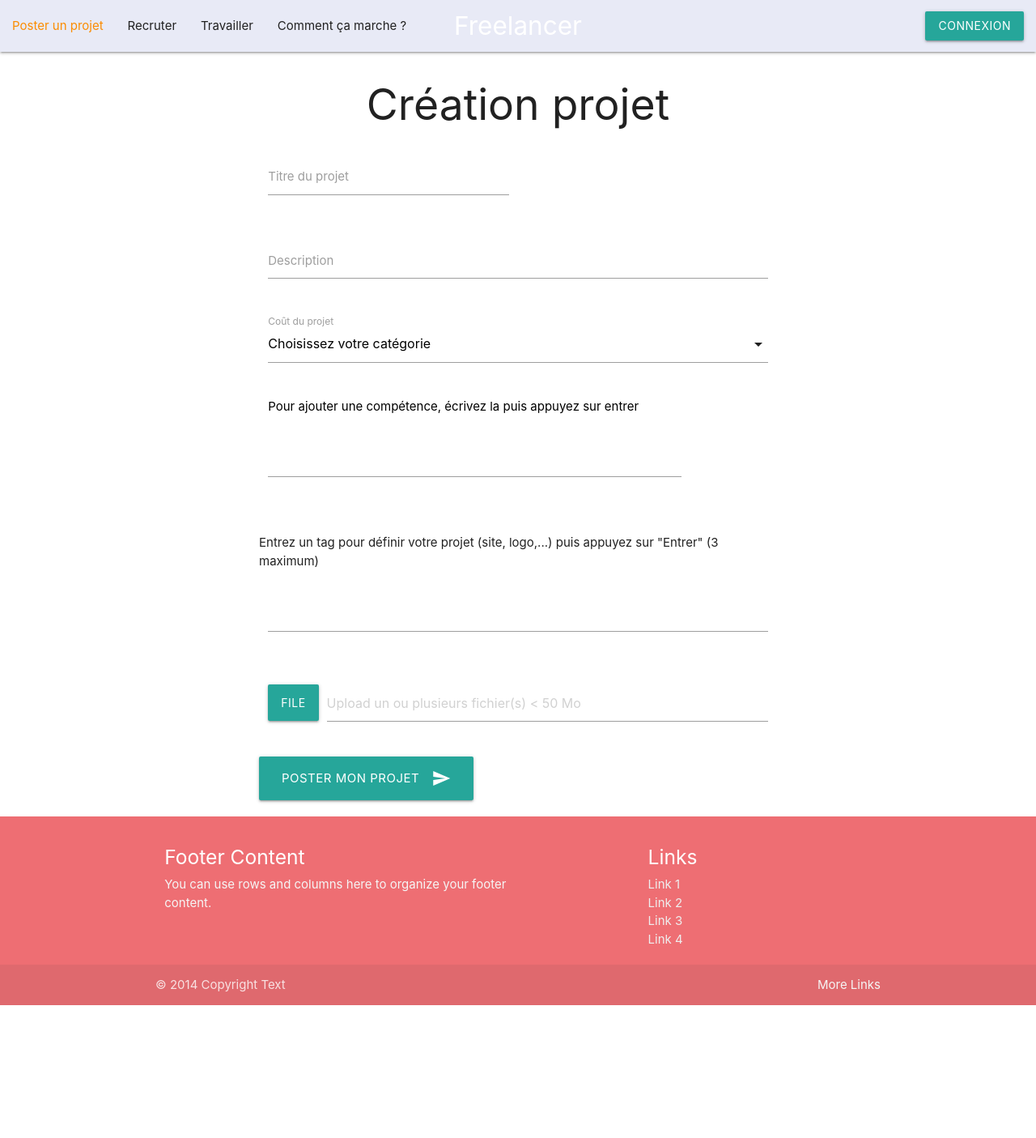
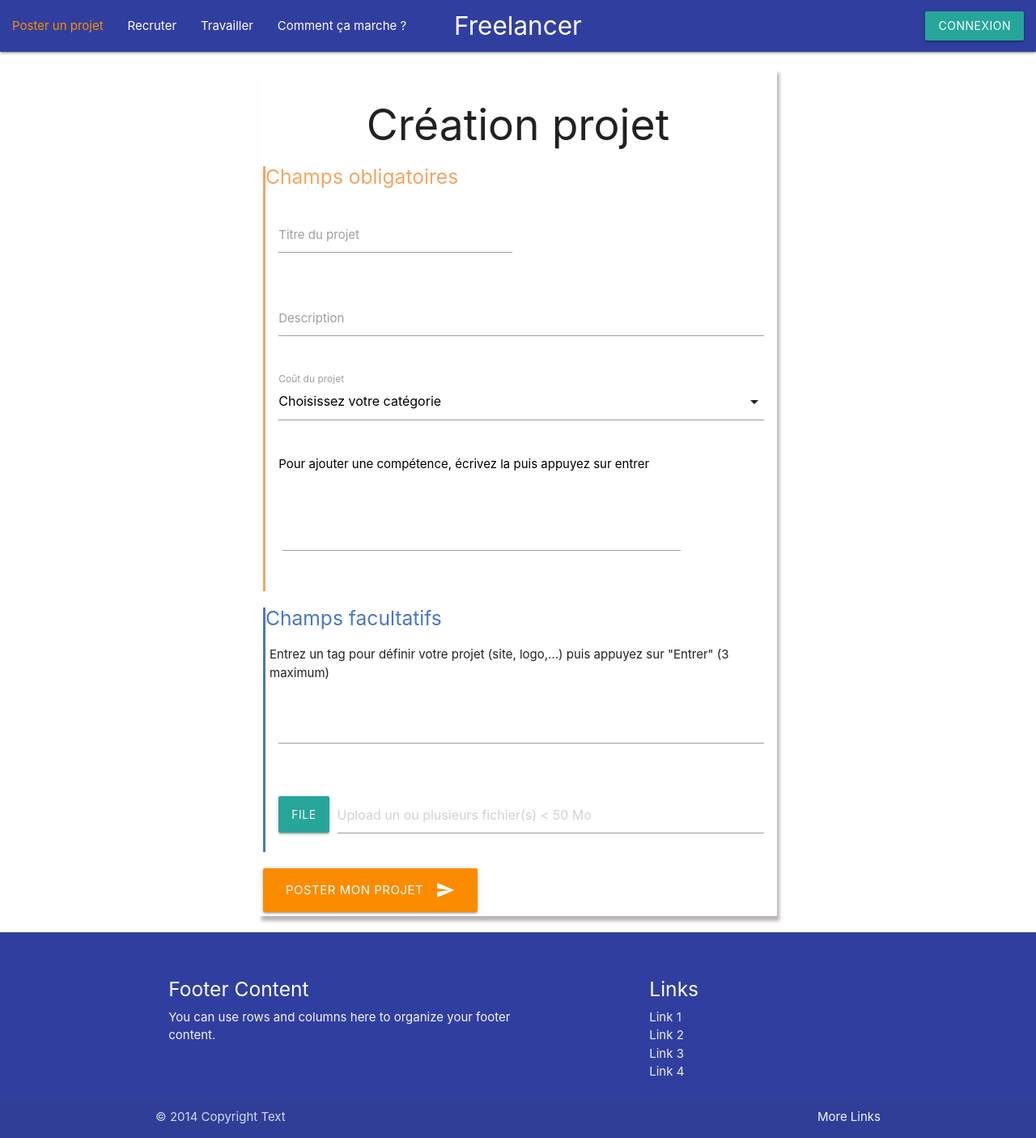
Before and after one commit to Korentyn/freelancer, a CodeIgniter app: page /Bizness/index.php/inscription/projet in a window 1280 px wide. Shown: the whole page at 81% size. Before the commit the page ends 1241 px from the top, so only its background shows below. Run offline with CodeIgniter, Linux system fonts and the light colour scheme.

Commit message:
CSS Creation Projet + début vérifications inputs

```diff
--- a/application/controllers/Inscription.php
+++ b/application/controllers/Inscription.php
@@ -22,11 +22,25 @@ class Inscription extends CI_Controller {
     }
 
     public function projet(){
+        $this->load->library('form_validation');
+        $this->load->helper('url_helper');
+        $this->load->helper(array('form', 'url'));
+
+        $this->form_validation->set_rules('titre', 'Titre', 'required');
+        $this->form_validation->set_rules('description', 'Description', 'required');
+        $this->form_validation->set_rules('catProjet', 'Coût du projet', 'required');
+        $this->form_validation->set_rules('competences', 'Compétences attendues', 'required');
+
         $this->load->model('Projetbdd');
-        $this->load->helper('url_helper');
-        $this->load->helper('url');
         $this->load->view('layout/layout');
-        $this->load->view('pages/formCreationProjet');
+        if ($this->form_validation->run() == FALSE)
+        {
+            $this->load->view('pages/formCreationProjet');
+        }
+        else
+        {
+            $this->load->view('pages/formCreationProjetSuccess');
+        }
         $this->load->view('layout/footer');
     }
 
--- a/application/views/layout/footer.php
+++ b/application/views/layout/footer.php
@@ -14,7 +14,7 @@
     <!--        crossorigin="anonymous"></script>-->
 </head>
 <body>
-<footer class="page-footer">
+<footer class="page-footer indigo darken-2">
     <div class="container">
         <div class="row">
             <div class="col l6 s12">
--- a/application/views/layout/layout.php
+++ b/application/views/layout/layout.php
@@ -9,15 +9,15 @@
 <body>
 <!-- NAVBAR PRINCIPALE -->
 <nav>
-    <div class="nav-wrapper indigo lighten-5">
+    <div class="nav-wrapper indigo darken-2">
         <a href="<?php echo site_url(''); ?>" class="brand-logo center">Freelancer</a>
         <a href="#" data-target="mobile-demo" class="sidenav-trigger"><i class="material-icons">menu</i></a>
 
         <ul id="nav-mobile" class="left hide-on-med-and-down">
             <li><a class="orange-text text-darken-1" href="<?php echo site_url('index.php/Inscription/projet'); ?>">Poster un projet</a></li>
-            <li><a class="grey-text text-darken-4" href="<?php echo site_url('index.php/Trouver/freelance'); ?>">Recruter</a></li>
-            <li><a class="grey-text text-darken-4" href="<?php echo site_url('index.php/Trouver/projets'); ?>">Travailler</a></li>
-            <li><a class="grey-text text-darken-4" href="#">Comment ça marche ?</a></li>
+            <li><a class="white-text " href="<?php echo site_url('index.php/Trouver/freelance'); ?>">Recruter</a></li>
+            <li><a class="white-text " href="<?php echo site_url('index.php/Trouver/projets'); ?>">Travailler</a></li>
+            <li><a class="gwhite-text " href="#">Comment ça marche ?</a></li>
         </ul>
         <ul id="nav-mobile" class="right hide-on-med-and-down">
             <li><a class="waves-effect waves-light btn modal-trigger" href="#modalConnexion">Connexion</a></li>
--- a/application/views/pages/formCreationProjet.php
+++ b/application/views/pages/formCreationProjet.php
@@ -16,6 +16,8 @@
     <link rel="stylesheet" type="text/css" href="<?php echo base_url('asset/css/formCreationProjet.css'); ?>">
 </head>
 <body id="bodyForm">
+<?php echo validation_errors(); ?>
+
 <form method="post" action="#" enctype="multipart/form-data">
 
 
@@ -24,21 +26,23 @@
 <div id="myForm-wrapper" class="row">
     <form id="myFormInscription" class="col s12" action="#">
         <h2 class="titleForm">Création projet</h2>
+        <div class="champsObligatoires">
+            <h5>Champs obligatoires</h5>
         <div class="row">
             <div class="input-field col s6">
-                <input id="pseudo" type="text" class="validate">
-                <label for="pseudo">Titre du projet</label>
+                <textarea id="titre" class="materialize-textarea" size="30" data-length="30"></textarea>
+                <label for="titre">Titre du projet</label>
             </div>
         </div>
         <div class="row">
             <div class="input-field col s12">
-                <textarea id="textarea2" class="materialize-textarea" data-length="120"></textarea>
-                <label for="textarea2">Description</label>
+                <textarea id="description" class="materialize-textarea" size="1200" data-length="1200"></textarea>
+                <label for="description">Description</label>
             </div>
         </div>
         <div class="row">
             <div class="input-field col s12">
-                <select>
+                <select id="catProjet">
                     <option value="" disabled selected>Choisissez votre catégorie</option>
                     <option value="1">0-250€ (Petit projet)</option>
                     <option value="2">250-500€ (Moyen projet)</option>
@@ -53,13 +57,15 @@
             <div class="col s12">
                 <label style="color:black;font-size: 1em;">Pour ajouter une compétence, écrivez la puis appuyez sur entrer</label>
                 <div class="row">
-                    <div class="input-field col s10">
+                    <div id="competences" class="input-field col s10">
                         <div class="chips chips-autocomplete"></div>
                     </div>
                 </div>
             </div>
         </div>
-
+        </div>
+        <div class="champsOptionnels">
+            <h5>Champs facultatifs</h5>
         <div class="row">
             Entrez un tag pour définir votre projet (site, logo,...) puis appuyez sur "Entrer" (3 maximum)
             <div class="input-field col s12">
@@ -81,8 +87,8 @@
                 </div>
             </div>
         </div>
-
-            <button class="btn waves-effect waves-light btn-large" type="submit" name="action">Poster mon projet
+        </div>
+            <button id="boutonEnvoi" class="btn waves-effect waves-light btn-large orange darken-1" type="submit" name="action">Poster mon projet
                 <i class="material-icons right">send</i>
             </button>
 
@@ -92,6 +98,10 @@
 <script>
 
     $(document).ready(function () {
+
+        $('input#input_text, textarea#description').characterCounter();
+        $('input#input_text, textarea#titre').characterCounter();
+
         //Initialisation "Cout du projet"
         $('select').formSelect();
 
@@ -124,14 +134,17 @@
         });
 
 
-        $('#sign').click(function () {
-            var $nom = $("#pseudo").val();
-            var $prenom = $("#password1").val();
-
-            //alert("Vous avez tapé : " + $nom );
-
-            poster_event($nom, $prenom, $note);
-        });
+        // $('#boutonEnvoi').click(function () {
+        //     $titre = $("#titre").val();
+        //     $description = $("#description").val();
+        //     $categorie = $("#catProjet").val();
+        //     $competences = $("#competences").val();
+        //
+        //
+        //     // alert("Vous avez tapé : " + $titre + $description + $categorie + $competences );
+        //
+        //     // poster_event($nom, $prenom, $note);
+        // });
 
     });
 
--- a/asset/css/formCreationProjet.css
+++ b/asset/css/formCreationProjet.css
@@ -7,6 +7,8 @@
 #myForm-wrapper{
     width : 80vh;
 
+    padding : 5px;
+    box-shadow: 3px 6px 4px #bbb4b5;
 }
 
 
@@ -14,6 +16,28 @@
     text-align: center;
 }
 
-#myForm-wrapper > button{
-    text-align: center;
+#boutonEnvoi{
+
 }
+
+.row{
+    margin-top : 20px;
+    padding-left: 5px;
+}
+
+.champsOptionnels{
+    border-left: 3px solid #4A77BF;
+}
+
+.champsOptionnels > h5{
+    color: #4A77BF;
+}
+
+
+.champsObligatoires{
+    border-left: 3px solid #F2A562;
+}
+
+.champsObligatoires > h5{
+    color: #F2A562;
+}
```
Also changed, not shown: application/views/pages/formCreationProjetSuccess.php (added, +13 -0 lines).
